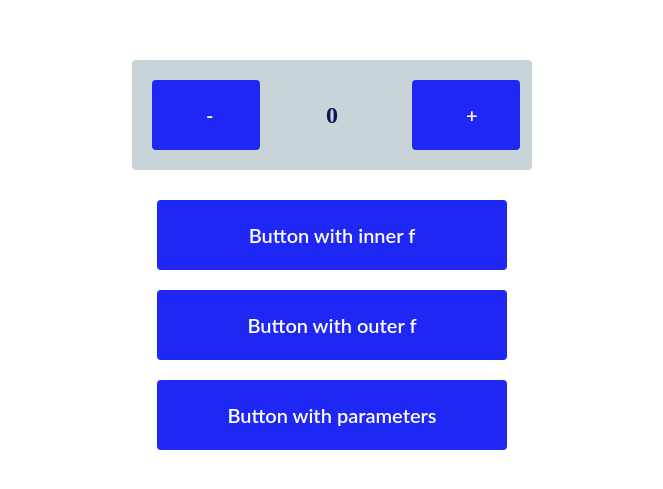
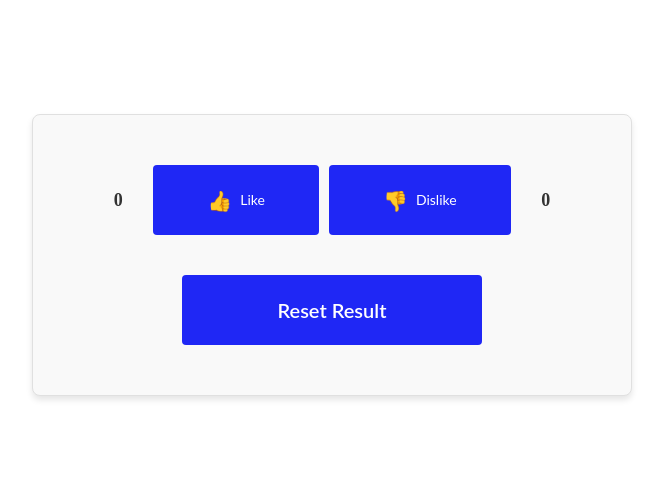
Before and after one commit to ViraRiefertDev/42.2-react, a React (Create React App) app: page / in a window 1280 px wide. Shown: the part 145-634 px from the top of the page, without its empty margins (308-971 px from the left). Built offline with nearby package versions, Linux system fonts and the light colour scheme.

Commit message:
homework04

```diff
--- a/src/App.jsx
+++ b/src/App.jsx
@@ -1,15 +1,15 @@
 import "./App.css";
-/* import Lesson03 from "./lessons/Lesson03/Lesson03"; */
-/* import Homework03 from "./homeworks/homework03/Homework03"; */
+
 
 //lesson imports
 /* import Lesson02 from "./lessons/Lesson02/Lesson02"; */
 /* import Lesson03 from "./lessons/Lesson03/Lesson03"; */
-import Lesson04 from "./lessons/Lesson04/Lesson04";
+/* import Lesson04 from "./lessons/Lesson04/Lesson04"; */
 
 //homework imports
 /* import Homework02 from "./homeworks/Homework02/Homework02"; */
 /* import Homework03 from "./homeworks/homework03/Homework03" */
+import Homework04 from "./homeworks/Homework04/Homework04";
 
 //consultation imports
 /* import Consult02 from "./consultations/Consult02/Consult02"; */
@@ -22,7 +22,8 @@ function App() {
       {/* <Lesson03 /> */}
       {/* <Homework03/> */}
       {/* <Consult02 /> */}
-      <Lesson04/>
+      {/* <Lesson04/> */}
+      <Homework04/>
     </div>
   );
 }
--- a/src/components/Button/Button.jsx
+++ b/src/components/Button/Button.jsx
@@ -1,7 +1,11 @@
 import './styles.css';
 
-function Button({name, type='button', onClick}) {
-  return <button onClick={onClick} className='main-button' type={type}>{name}</button>;
+function Button({ name, type = 'button', onClick, children }) {
+  return (
+    <button onClick={onClick} className='main-button' type={type}>
+      {children}
+    </button>
+  );
 }
 
 export default Button;
--- /dev/null
+++ b/src/components/Feedback/Feedback.jsx
@@ -0,0 +1,45 @@
+import './styles.css';
+import Button from '../Button/Button';
+import { useState } from 'react';
+
+function Feedback() {
+  const [likesCount, setLikesCount] = useState(0);
+  const [dislikesCount, setDislikesCount] = useState(0);
+
+  const onLikeClick = () => {
+    setLikesCount((prevValue) => prevValue + 1
+    );
+  };
+
+  const onDislikeClick = ()=>{
+    setDislikesCount((prevValue)=> prevValue + 1)
+  }
+
+  const onResetResultClick = ()=>{
+    setLikesCount(0);
+    setDislikesCount(0);
+  }
+  return (
+    <div className="feedback-container">
+    <div className="buttons-container">
+      <div className="button-like-wrapper">
+        <span className="likes-count">{likesCount}</span>
+        <Button onClick={onLikeClick}>
+          👍 <span className="button-label">Like</span>
+        </Button>
+      </div>
+      <div className="button-dislike-wrapper">
+        <Button onClick={onDislikeClick} name>
+          👎 <span className="button-label">Dislike</span>
+        </Button>
+        <span className="dislikes-count">{dislikesCount}</span>
+      </div>
+    </div>
+    <div className="reset-result-wrapper">
+      <Button onClick={onResetResultClick}>Reset Result</Button>
+    </div>
+  </div>
+  );
+}
+
+export default Feedback;
--- /dev/null
+++ b/src/components/Feedback/styles.css
@@ -0,0 +1,73 @@
+
+.feedback-container {
+  display: flex;
+  flex-direction: column;
+  align-items: center;
+  gap: 20px;
+  padding: 50px;
+  background-color: #f9f9f9;
+  border: 1px solid #e0e0e0;
+  border-radius: 8px;
+  box-shadow: 0px 4px 6px rgba(0, 0, 0, 0.1);
+  min-width: 400px;
+  margin: 0 auto;
+}
+
+.buttons-container{
+  display: flex;
+  gap: 10px;
+}
+
+.button-like-wrapper,
+.button-dislike-wrapper,
+.reset-result-wrapper {
+  display: flex;
+  align-items: center;
+  justify-content: space-between;
+  width: 100%;
+}
+
+.likes-count,
+.dislikes-count {
+  display: inline-block;
+  text-align: center;
+  font-size: 18px;
+  font-weight: bold;
+  color: #333333;
+  margin:10px;
+  min-width: 50px;
+}
+
+.reset-result-wrapper {
+  width: 300px;
+  margin-top: 20px;
+}
+.main-button {
+  display: flex;
+  justify-content: center;
+  gap: 8px;
+  padding: 12px 16px;
+  background-color: #1f27f5;
+  font-family: Lato, "Helvetica Neue", Helvetica, sans-serif;
+  font-size: 16px;
+  font-weight: 600;
+  color: #ffffff;
+  border: none;
+  border-radius: 4px;
+  cursor: pointer;
+  transition: background-color 0.3s ease, transform 0.2s ease;
+}
+
+.main-button:hover {
+  background-color: #1620c9;
+  transform: scale(1.05);
+}
+
+.main-button:active {
+  background-color: #0e157f;
+  transform: scale(0.95);
+}
+
+.button-label {
+  font-size: 14px;
+  font-weight: normal;}
--- /dev/null
+++ b/src/homeworks/Homework04/Homework04.jsx
@@ -0,0 +1,9 @@
+import Feedback from "../../components/Feedback/Feedback";
+
+function Homework04(){
+  return(
+    <Feedback/>
+  )
+}
+
+export default Homework04;
```
